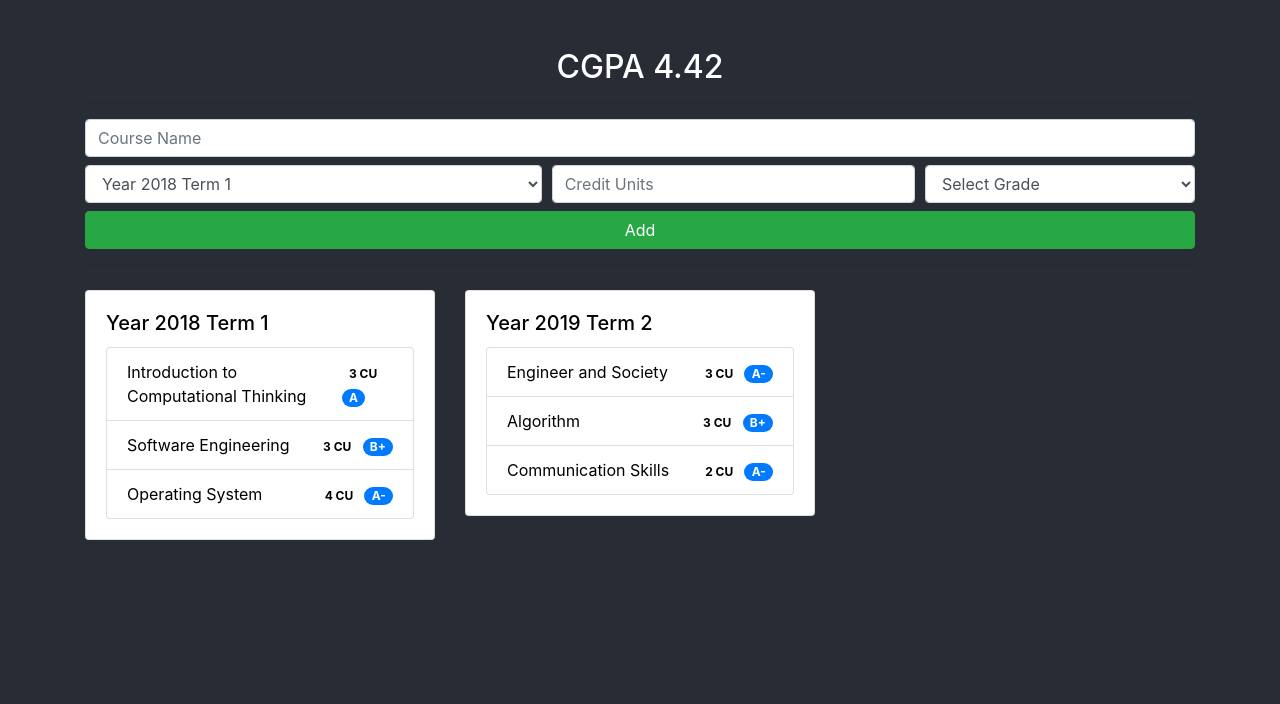
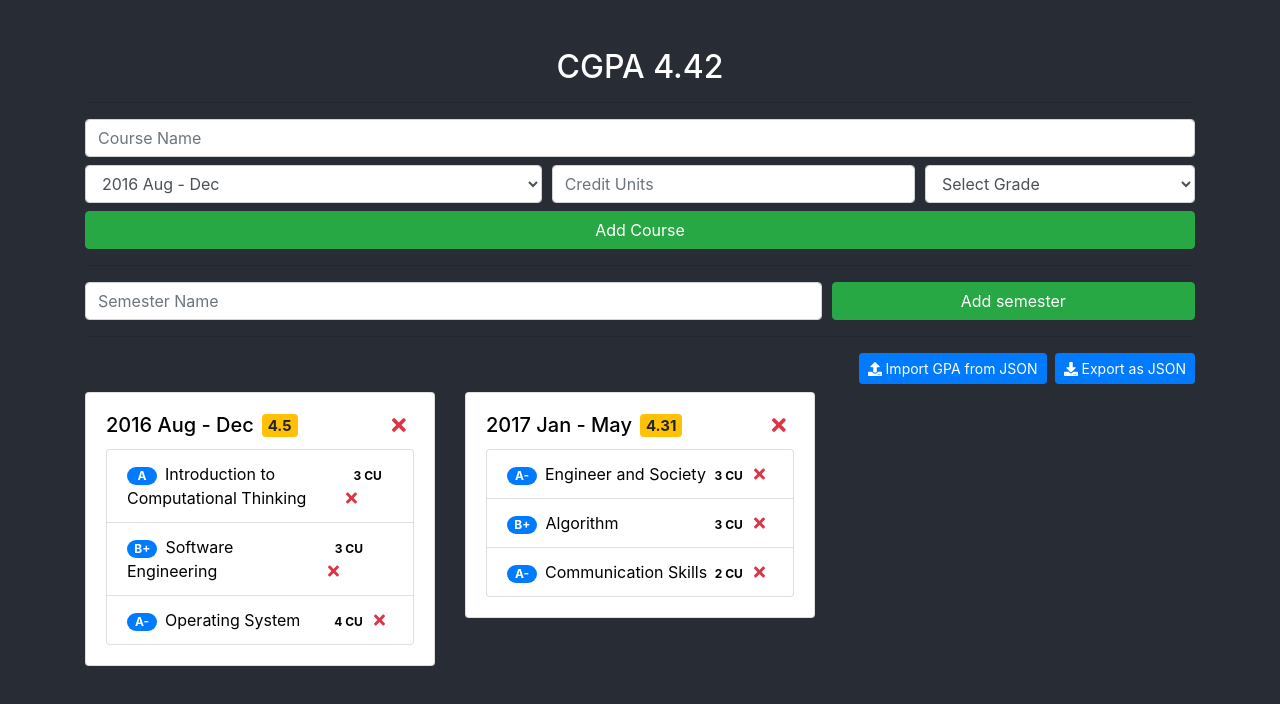
Before and after one commit to zhiyue-yi/React-GPA-Calculator, a React (Create React App) app: page / in a window 1280 px wide. Shown: the top 704 px of the page. Built offline with nearby package versions, Linux system fonts and the light colour scheme.

Commit message:
completed basic functions

```diff
--- a/package.json
+++ b/package.json
@@ -3,6 +3,9 @@
   "version": "0.1.0",
   "private": true,
   "dependencies": {
+    "@fortawesome/fontawesome-svg-core": "^1.2.18",
+    "@fortawesome/free-solid-svg-icons": "^5.8.2",
+    "@fortawesome/react-fontawesome": "^0.1.4",
     "@types/jest": "24.0.12",
     "@types/node": "12.0.0",
     "@types/react": "16.8.17",
--- a/src/App.tsx
+++ b/src/App.tsx
@@ -3,6 +3,17 @@ import './App.css';
 import CGPA from './components/cgpa/cgpa';
 import CourseInput from './components/course-input/course-input';
 import SemesterGroup from './components/semester-group/semester-group';
+import { library } from '@fortawesome/fontawesome-svg-core';
+import { FontAwesomeIcon } from '@fortawesome/react-fontawesome';
+import {
+  faTimes,
+  faDownload,
+  faUpload,
+} from '@fortawesome/free-solid-svg-icons';
+import SubHeader from './components/sub-header/sub-header';
+import SemesterInput from './components/semester-input/semester-input';
+
+library.add(faTimes, faDownload, faUpload);
 
 const App: React.FC = () => {
   return (
@@ -12,6 +23,9 @@ const App: React.FC = () => {
         <hr />
         <CourseInput />
         <hr />
+        <SemesterInput />
+        <hr />
+        <SubHeader />
         <SemesterGroup />
       </div>
     </div>
--- a/src/components/course-input/course-input.tsx
+++ b/src/components/course-input/course-input.tsx
@@ -37,9 +37,16 @@ class CourseInput extends React.Component<CourseInputProps, CourseInputState> {
     );
   };
 
-  formatSemester(semester: ISemester) {
-    return `${semester.year}${semester.term}`;
-  }
+  handleSemesterChange = (e: ChangeEvent<HTMLSelectElement>) => {
+    const selectedSemester = this.props.gpaStore!.semesters.find(
+      s => s.name === e.target.value,
+    );
+    if (selectedSemester) {
+      this.setState({
+        selectedSemester,
+      });
+    }
+  };
 
   render() {
     return (
@@ -65,16 +72,21 @@ class CourseInput extends React.Component<CourseInputProps, CourseInputState> {
           <div className="col-5">
             <select
               className="form-control"
-              defaultValue={this.formatSemester(this.state.selectedSemester)}
+              defaultValue={this.state.selectedSemester.name}
+              onChange={(e: ChangeEvent<HTMLSelectElement>) =>
+                this.handleSemesterChange(e)
+              }
             >
               <option>Select a semester</option>
               {this.props.gpaStore!.semesters.map(semester => (
                 <option
-                  key={semester.year + semester.term}
-                  onSelect={() => this.setState({ selectedSemester: semester })}
-                  value={this.formatSemester(semester)}
+                  key={semester.name}
+                  value={semester.name}
+                  defaultChecked={
+                    semester.name === this.state.selectedSemester.name
+                  }
                 >
-                  Year {semester.year} Term {semester.term}
+                  {semester.name}
                 </option>
               ))}
             </select>
@@ -119,7 +131,7 @@ class CourseInput extends React.Component<CourseInputProps, CourseInputState> {
         <div className="form-row mt-2">
           <div className="col">
             <button type="submit" className="btn btn-success w-100">
-              Add
+              Add Course
             </button>
           </div>
         </div>
--- a/src/components/semester-group/semester-group.tsx
+++ b/src/components/semester-group/semester-group.tsx
@@ -19,7 +19,7 @@ class SemesterGroup extends React.Component<
     return (
       <div className="row">
         {this.props.gpaStore!.semesters.map(semester => (
-          <Semester semester={semester} key={semester.year + semester.term} />
+          <Semester semester={semester} key={semester.name} />
         ))}
       </div>
     );
--- a/src/components/semester-group/semester.tsx
+++ b/src/components/semester-group/semester.tsx
@@ -2,6 +2,7 @@ import React, { Component } from 'react';
 import { ISemester } from '../../interfaces/semester.interface';
 import { inject, observer } from 'mobx-react';
 import { GpaStore } from '../../stores/gpa.store';
+import { FontAwesomeIcon } from '@fortawesome/react-fontawesome';
 
 export interface SemesterProps {
   gpaStore?: GpaStore;
@@ -20,8 +21,22 @@ class Semester extends React.Component<SemesterProps, SemesterState> {
       <div className="col-12 col-md-4 mt-2" style={{ color: 'black' }}>
         <div className="card">
           <div className="card-body">
-            <h5 className="card-title">
-              Year {this.props.semester.year} Term {this.props.semester.term}
+            <h5 className="card-title d-flex justify-content-between align-items-center">
+              <div className="d-flex justify-content-between align-items-center">
+                {this.props.semester.name}
+                <span className="badge badge-warning ml-2">
+                  {this.props.gpaStore!.getGpa(this.props.semester)}
+                </span>
+              </div>
+              <span
+                className="text-danger mr-2"
+                style={{ cursor: 'pointer' }}
+                onClick={() =>
+                  this.props.gpaStore!.removeSemester(this.props.semester)
+                }
+              >
+                <FontAwesomeIcon icon="times" />
+              </span>
             </h5>
 
             <ul className="list-group">
@@ -30,13 +45,31 @@ class Semester extends React.Component<SemesterProps, SemesterState> {
                   key={course.name}
                   className="list-group-item d-flex justify-content-between align-items-center"
                 >
-                  {course.name}
+                  <span>
+                    <span
+                      className="badge badge-primary badge-pill mr-2"
+                      style={{ minWidth: '30px' }}
+                    >
+                      {course.grade}
+                    </span>
+                    {course.name}
+                  </span>
                   <span>
                     <span className="badge badge-pill mr-1">
                       {course.credit} CU
                     </span>
-                    <span className="badge badge-primary badge-pill">
-                      {course.grade}
+
+                    <span
+                      className="text-danger mr-2"
+                      style={{ cursor: 'pointer' }}
+                      onClick={() =>
+                        this.props.gpaStore!.removeCourse(
+                          this.props.semester,
+                          course,
+                        )
+                      }
+                    >
+                      <FontAwesomeIcon icon="times" />
                     </span>
                   </span>
                 </li>
--- /dev/null
+++ b/src/components/semester-input/semester-input.tsx
@@ -0,0 +1,56 @@
+import * as React from 'react';
+import { Component, FormEvent, ChangeEvent } from 'react';
+import { inject, observer } from 'mobx-react';
+import { GpaStore } from '../../stores/gpa.store';
+
+export interface SemesterInputProps {
+  gpaStore?: GpaStore;
+}
+
+export interface SemesterInputState {
+  name: string;
+}
+
+@inject('gradeSettingsStore')
+@inject('gpaStore')
+@observer
+class SemesterInput extends React.Component<
+  SemesterInputProps,
+  SemesterInputState
+> {
+  state = {
+    name: '',
+  };
+
+  handleSubmit = (e: FormEvent) => {
+    e.preventDefault();
+    this.props.gpaStore!.addSemester(this.state.name);
+  };
+
+  render() {
+    return (
+      <form onSubmit={(e: FormEvent) => this.handleSubmit(e)}>
+        <div className="form-row mt-2">
+          <div className="col-8">
+            <input
+              type="text"
+              className="form-control"
+              placeholder="Semester Name"
+              value={this.state.name}
+              onChange={(e: ChangeEvent<HTMLInputElement>) =>
+                this.setState({ name: e.target.value })
+              }
+            />
+          </div>
+          <div className="col-4">
+            <button type="submit" className="btn btn-success w-100">
+              Add semester
+            </button>
+          </div>
+        </div>
+      </form>
+    );
+  }
+}
+
+export default SemesterInput;
--- /dev/null
+++ b/src/components/sub-header/downloader.tsx
@@ -0,0 +1,35 @@
+import React, { Component } from 'react';
+import { inject, observer } from 'mobx-react';
+import { FontAwesomeIcon } from '@fortawesome/react-fontawesome';
+import { GpaStore } from '../../stores/gpa.store';
+
+export interface DownloaderProps {
+  gpaStore?: GpaStore;
+}
+
+export interface DownloaderState {}
+
+@inject('gpaStore')
+@observer
+class Downloader extends React.Component<DownloaderProps, DownloaderState> {
+  downloadJSON = () => {
+    const json = JSON.stringify(this.props.gpaStore!.semesters);
+    const data = 'data:text/json;charset=utf-8,' + encodeURIComponent(json);
+    const element = document.createElement('a');
+    element.setAttribute('href', data);
+    element.setAttribute('download', 'GPA.json');
+    element.click();
+  };
+  render() {
+    return (
+      <button
+        className="btn btn-primary btn-sm"
+        onClick={() => this.downloadJSON()}
+      >
+        <FontAwesomeIcon icon="download" /> Export as JSON
+      </button>
+    );
+  }
+}
+
+export default Downloader;
--- /dev/null
+++ b/src/components/sub-header/importer.tsx
@@ -0,0 +1,59 @@
+import React, { Component, ChangeEvent } from 'react';
+import { FontAwesomeIcon } from '@fortawesome/react-fontawesome';
+import { inject, observer } from 'mobx-react';
+import { GpaStore } from '../../stores/gpa.store';
+import { ISemester } from '../../interfaces/semester.interface';
+
+export interface ImporterProps {
+  gpaStore?: GpaStore;
+}
+
+export interface ImporterState {}
+
+@inject('gpaStore')
+@observer
+class Importer extends React.Component<ImporterProps, ImporterState> {
+  handleChange = (event: ChangeEvent<HTMLInputElement>) => {
+    const reader = new FileReader();
+    reader.onload = this.importJSON;
+
+    if (event.target.files && event.target.files.length) {
+      reader.readAsText(event.target.files[0]);
+    }
+  };
+
+  importJSON = (event: any) => {
+    const target = event.target as FileReader;
+    this.props.gpaStore!.import(JSON.parse(target.result as string) as ISemester[]);
+  };
+
+  render() {
+    return (
+      <div
+        style={{
+          position: 'relative',
+          overflow: 'hidden',
+          display: 'inline',
+        }}
+      >
+        <button className="btn btn-primary btn-sm mr-2">
+          <FontAwesomeIcon icon="upload" /> Import GPA from JSON
+          <input
+            type="file"
+            name="GPAJson"
+            onChange={e => this.handleChange(e)}
+            style={{
+              width: '100%',
+              position: 'absolute',
+              left: 0,
+              top: 0,
+              opacity: 0,
+            }}
+          />
+        </button>
+      </div>
+    );
+  }
+}
+
+export default Importer;
--- /dev/null
+++ b/src/components/sub-header/sub-header.tsx
@@ -0,0 +1,12 @@
+import React, { Component } from 'react';
+import Downloader from './downloader';
+import Importer from './importer';
+
+const SubHeader: React.FC = () => (
+  <div className="text-right">
+    <Importer />
+    <Downloader />
+  </div>
+);
+
+export default SubHeader;
--- a/src/interfaces/semester.interface.ts
+++ b/src/interfaces/semester.interface.ts
@@ -1,7 +1,6 @@
 import { ICourse } from './course.interface';
 
 export interface ISemester {
-  year: number;
-  term: number;
+  name: string;
   courses: ICourse[];
 }
--- a/src/stores/gpa.store.ts
+++ b/src/stores/gpa.store.ts
@@ -6,8 +6,8 @@ import gradeSettingStore from './grade-settings.store';
 export class GpaStore {
   @observable semesters: ISemester[] = [];
 
-  @action addSemester = (year: number, term: number) => {
-    const semester = { year, term, courses: [] };
+  @action addSemester = (name: string) => {
+    const semester = { name, courses: [] };
     const semesters = [...this.semesters];
     semesters.push(semester);
     this.semesters = semesters;
@@ -21,7 +21,10 @@ export class GpaStore {
   };
 
   @action addCourse = (semester: ISemester, course: ICourse) => {
-    const index = this.semesters.indexOf(semester);
+    const index = this.semesters.findIndex(s => s.name === semester.name);
+
+    if (index === -1) return;
+
     const semesters = [...this.semesters];
     semesters[index].courses.push(course);
     this.semesters = semesters;
@@ -32,6 +35,10 @@ export class GpaStore {
     const courseIndex = this.semesters[semesterIndex].courses.indexOf(course);
     const semesters = [...this.semesters];
     semesters[semesterIndex].courses.splice(courseIndex, 1);
+    this.semesters = semesters;
+  };
+
+  @action import = (semesters: ISemester[]) => {
     this.semesters = semesters;
   };
 
@@ -55,8 +62,8 @@ export class GpaStore {
   getGpa(semester: ISemester) {
     const points = this.getTotalPoints(semester);
     const credits = this.getTotalCredits(semester);
-    const gpa = points / credits;
-    return Math.round(gpa * 100) / 100;
+    const gpa = Math.round((points / credits) * 100) / 100;
+    return gpa.toString() === 'NaN' ? 0 : gpa;
   }
 
   @computed get cgpa() {
@@ -70,7 +77,8 @@ export class GpaStore {
       0,
     );
     const cgpa = Math.round((totalPoints / totalCredits) * 100) / 100;
-    return cgpa;
+
+    return cgpa.toString() === 'NaN' ? 0 : cgpa;
   }
 
   @computed get count() {
@@ -79,8 +87,8 @@ export class GpaStore {
 }
 
 const gpaStore = new GpaStore();
-gpaStore.addSemester(2018, 1);
-gpaStore.addSemester(2019, 2);
+gpaStore.addSemester('2016 Aug - Dec');
+gpaStore.addSemester('2017 Jan - May');
 
 const semester1 = gpaStore.semesters[0];
 gpaStore.addCourse(semester1, {
```
Also changed, not shown: 2 other files (tests, documents, lock files or other folders).
